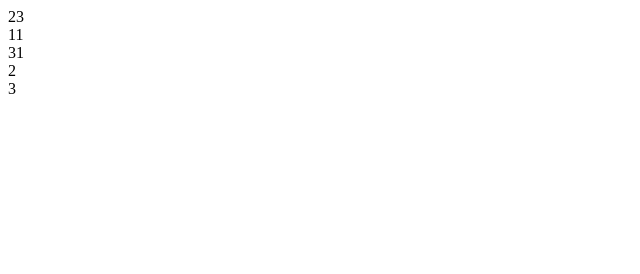
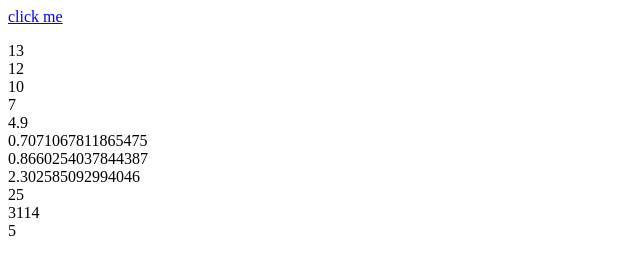
Before and after one commit to danish703/jsasmt, a plain HTML site: page index.html in a window 1280 px wide. Shown: the whole page, without its empty margins (0-640 px from the left). Drawn offline with Linux system fonts and the light colour scheme.

Commit message:
math object added

```diff
--- a/index.html
+++ b/index.html
@@ -4,7 +4,12 @@
       <title>My Javascript class</title>
   </head>
    <body>
+       <div>
+           <a href="#">click me </a>
+       </div>
 
+       <p id="mypara">
+       </p>
    </body>
-    <script type="text/javascript" src="js/script.js"></script>
+  <script type="text/javascript" src="js/script.js"></script>
 </html>
--- a/js/script.js
+++ b/js/script.js
@@ -1,47 +1,27 @@
-var myPriceList = [4545, 3434, 23, 34, 45, 2, 3];
-var sum = 0;
-for (var i = 0; i < 7; i++){
-    sum = sum + myPriceList[i];
-    //document.write(myPriceList[i]);
-    //document.write("<br/>");
-}
-//document.write("Sum=" + sum);
+// Math
+var x = 12.12;
+var y = Math.ceil(x); //ceiling round up ==> upper value roundup
+var z = Math.floor(x); //floor round up ==> lower value roundup
 
-// WAP to sum all the element of array.
-
-// WAP to identify the maximum and mininum value in the array.
-var myPriceList = [4545, 3434, 23, 11, 45, 324, 4654, 5756, 868, 35, 34, 31, 575, 8578, 45, 2, 3];
-var max = myPriceList[0];
-var min = myPriceList[0];
-
-for (var i = 1; i < myPriceList.length; i++){
-    if (max < myPriceList[i]) {
-        max = myPriceList[i];
-    }
-    if (min > myPriceList[i]) {
-        min = myPriceList[i];
-    }
-}
-
-// Write a function to check given number is prime or not.
-function isPrime(n) {
-    for (var i = 2; i < n / 2; i++){
-        if (n % i == 0) {
-            return false;
-        }
-    }
-    return true;
-}
-// display the prime number only from give array.
-for (var i = 0; i < myPriceList.length; i++){
-    if (isPrime(myPriceList[i])) {
-        document.write(myPriceList[i] + "<br/>");
-    }
-}
-
-// document.write("<br/>");
-// document.write("Max = " + max);
-// document.write("<br/>");
-// document.write("Min= " + min+"<br/>");
-
-// document.write(isPrime(57));
+document.write(y);
+document.write("<br/>");
+document.write(z);
+document.write("<br/>");
+document.write(Math.floor(Math.random() * 11));
+document.write("<br/>");
+document.write(Math.sqrt(49));
+document.write("<br/>");
+document.write(Math.abs(-4.9));
+document.write("<br/>");
+document.write(Math.sin(45 * (Math.PI / 180)));
+document.write("<br/>");
+document.write(Math.cos(30 * (Math.PI / 180)));
+document.write("<br/>");
+document.write(Math.log(10));
+document.write("<br/>");
+document.write(Math.pow(5, 2));
+document.write("<br/>");
+document.write(Math.max(78, 45, 323, 3114, 45, 5, 67, 56, 35, 46));
+document.write("<br/>");
+document.write(Math.min(78, 45, 323, 3114, 45, 5, 67, 56, 35, 46));
+// angle in radians = angle in degree * pi/180;
```
